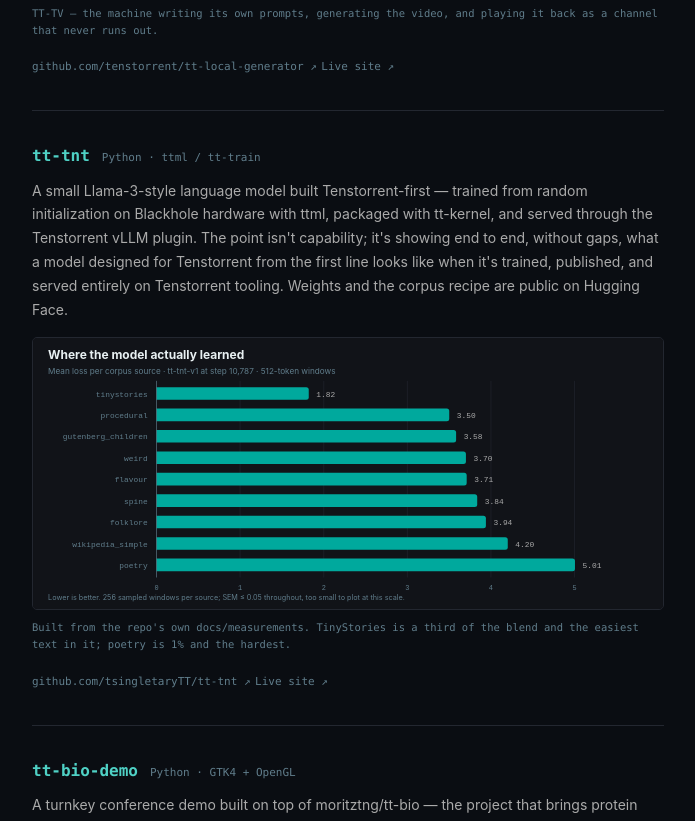
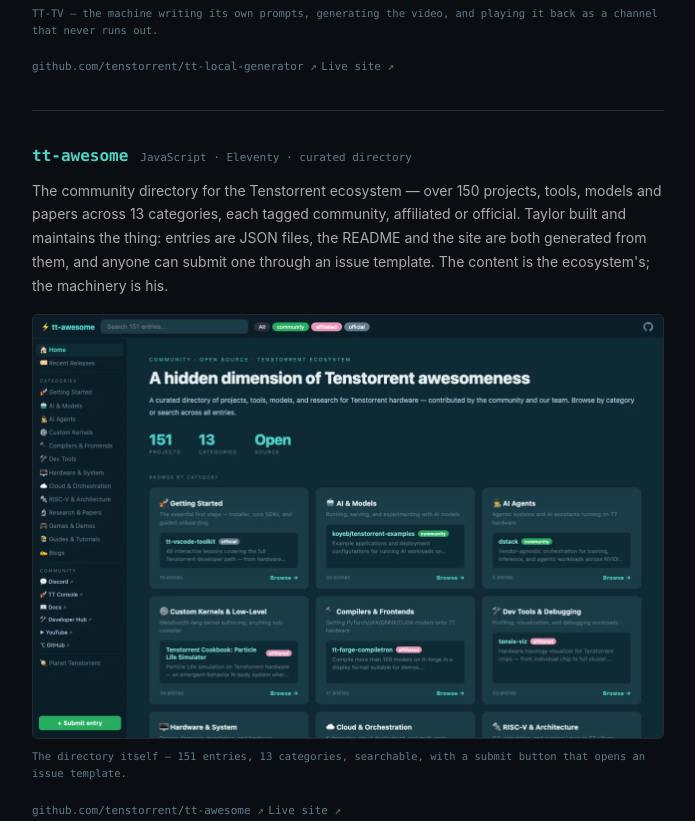
Before and after one commit to tsingletaryTT/tsingletaryTT.github.io, a Jekyll site: the page built from index.md, in a window 1280 px wide and 1400 px high, scrolled down 2908 px, cut to the strip 114-935 px from the top of the window. Shown: the whole strip, without its empty margins (292-987 px from the left). Built offline with Jekyll 4.4.1, drawn with Linux system fonts in a browser that asks for light colours; some of the changed text lies outside the part shown.

Commit message:
feat: move tt-awesome into Selected Work
tt-awesome is Taylor's project by the same test as the other five: the 151
entries are the community's, but the JSON entry format, the generator that
builds both README and site, the Eleventy site itself and the issue-template
submission flow are his (95 human commits). Its figure is a capture of the
published directory, since the repo carries no imagery of its own.

Per instruction, tt-kernel-package-manager stays out of Selected Work and
remains the sole Contributing To entry.

Selected Work is now 22 entries, every one with a figure.

```diff
--- a/_data/contributions.yml
+++ b/_data/contributions.yml
@@ -1,6 +1,5 @@
 # Repos Taylor contributes to but does NOT effectively author. His own projects belong in
 # projects.yml even when they live under the tenstorrent org — tt-vscode-toolkit, tt-toplike,
-# tt-local-generator, tt-animatediff and tt-quietbox2-guide moved there on 2026-08-17 because
-# they are one-person projects (105/109, 54/57, 291/293, 9/10 and 112/114 commits his).
-- repo: tenstorrent/tt-awesome
+# tt-local-generator, tt-animatediff, tt-quietbox2-guide and tt-awesome all moved there on
+# 2026-08-17, because he wrote them (105/109, 54/57, 291/293, 9/10, 112/114 and 95 commits).
 - repo: tenstorrent/tt-kernel-package-manager
--- a/_data/projects.yml
+++ b/_data/projects.yml
@@ -76,6 +76,25 @@
   media_note: >-
     TT-TV — the machine writing its own prompts, generating the video, and playing it back as a
     channel that never runs out.
+
+- name: tt-awesome
+  lang: JavaScript · Eleventy · curated directory
+  desc: >
+    The community directory for the Tenstorrent ecosystem — over 150 projects, tools, models
+    and papers across 13 categories, each tagged community, affiliated or official. Taylor
+    built and maintains the thing: entries are JSON files, the README and the site are both
+    generated from them, and anyone can submit one through an issue template. The content is
+    the ecosystem's; the machinery is his.
+  url: https://github.com/tenstorrent/tt-awesome
+  site: https://docs.tenstorrent.com/tt-awesome/
+  media: assets/img/projects/tt-awesome.webp
+  media_kind: shot
+  media_alt: >-
+    The tt-awesome site: a category sidebar, a search box over 151 entries, headline counts of
+    151 projects and 13 categories, and a grid of category cards each previewing an entry.
+  media_note: >-
+    The directory itself — 151 entries, 13 categories, searchable, with a submit button that
+    opens an issue template.
 
 - name: tt-tnt
   lang: Python · ttml / tt-train
```
Also changed, not shown: CLAUDE.md (+6 -3 lines), assets/img/projects/tt-awesome.webp (added).
